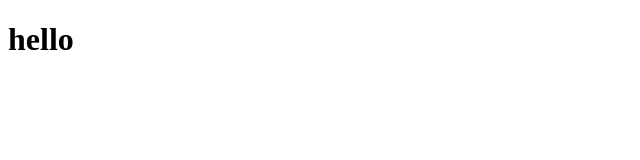
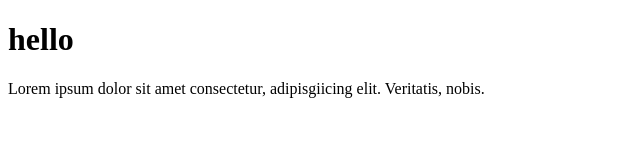
Before and after one commit to kajal70158/Practice, a plain HTML site: page first/index.html in a window 1280 px wide. Shown: the whole page, without its empty margins (0-640 px from the left). Drawn offline with Linux system fonts and the light colour scheme.

Commit message:
ul in dev

```diff
--- a/first/index.html
+++ b/first/index.html
@@ -8,5 +8,6 @@
 <body>
     <script src="main.js"></script>
     <h1>hello</h1>
+    <p>Lorem ipsum dolor sit amet consectetur, adipisgiicing elit. Veritatis, nobis.</p>
 </body>
 </html>
```
